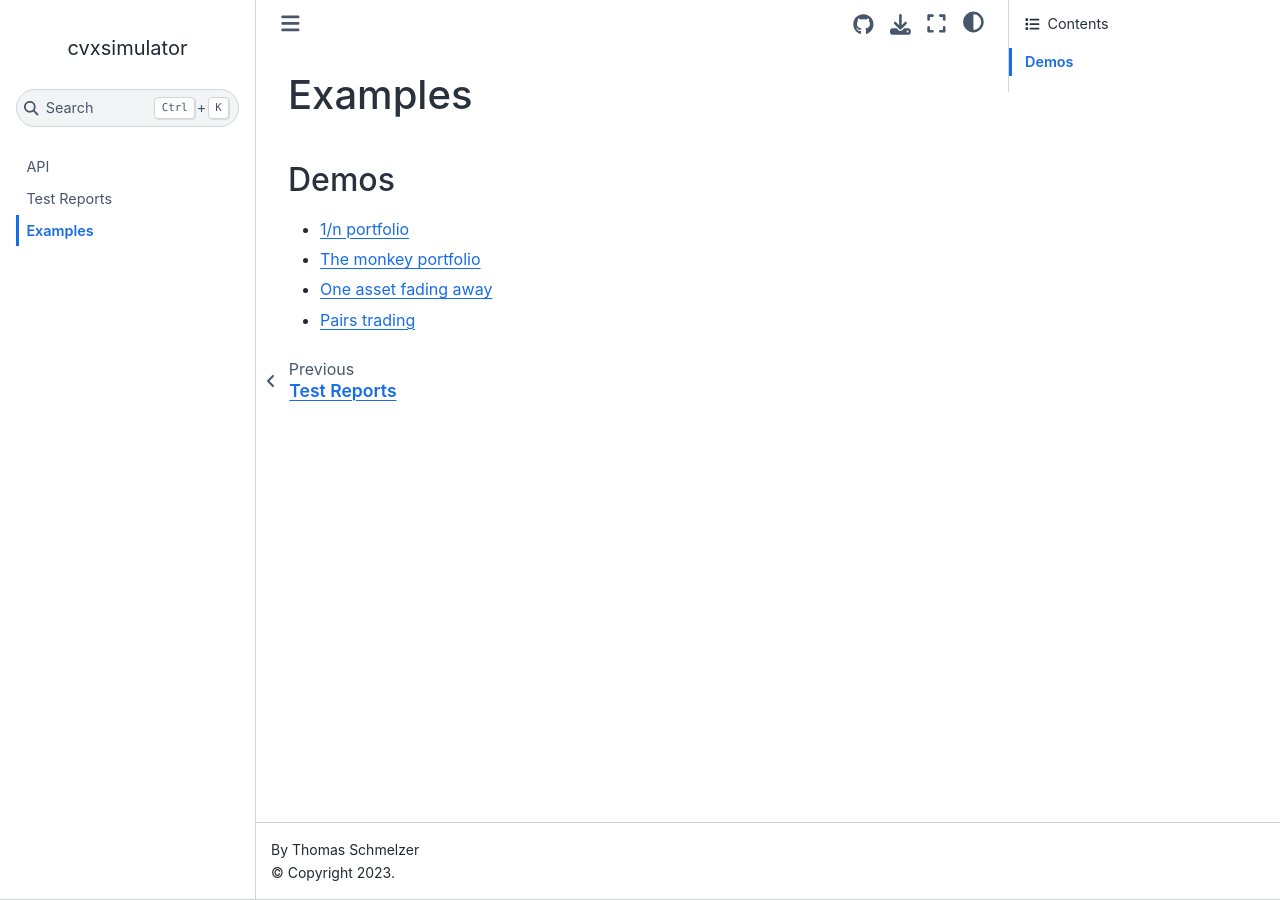
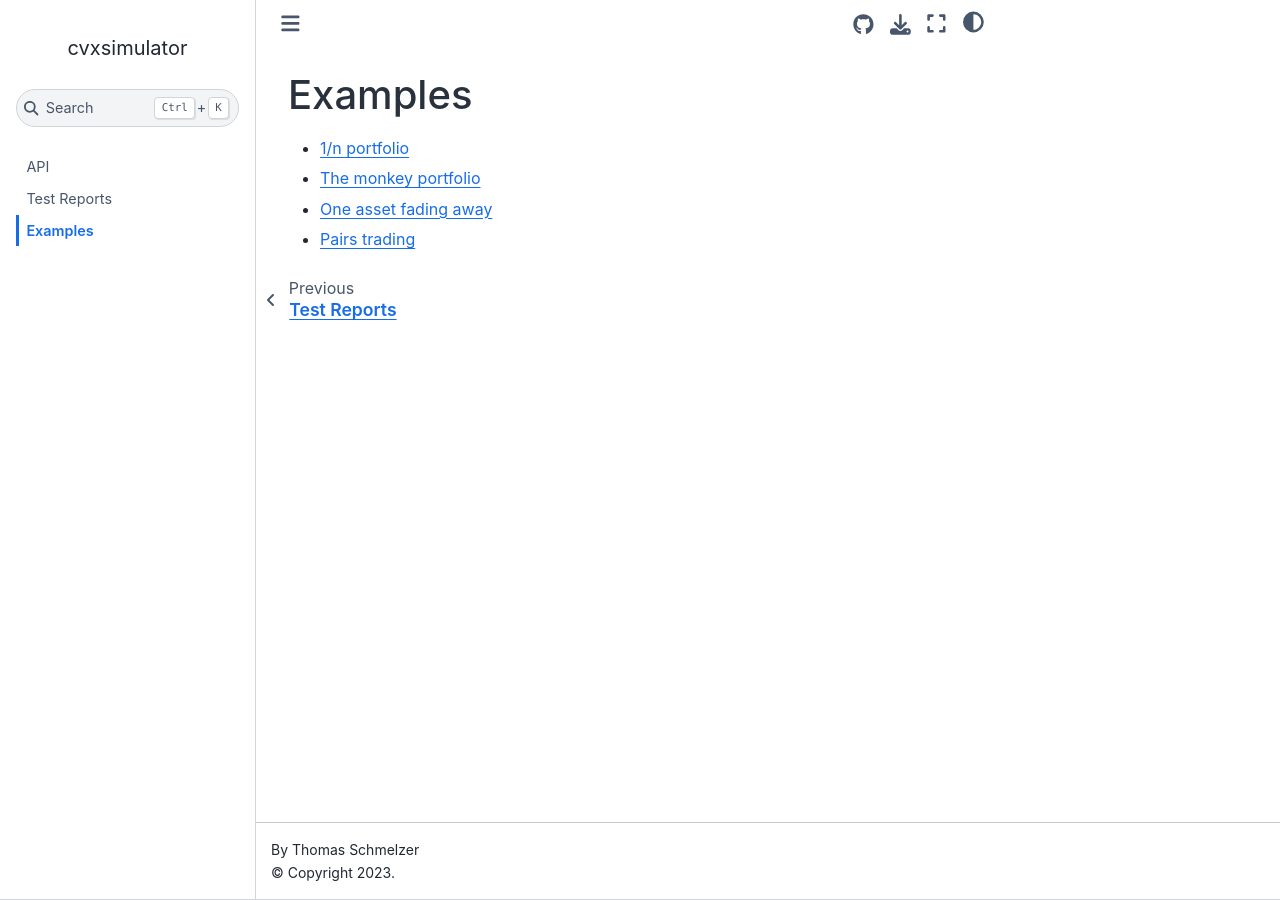
Before and after one commit to cvxgrp/simulator, a Jupyter Book: the page built from book/docs/marimo.md, in a window 1280 px wide. Built offline with Jupyter Book 1.0.4 settings and Sphinx 7.4.7 and the Sphinx Book theme 1.1.4, drawn with Linux system fonts in a browser that asks for light colours; comment, search, counter and statistics services are not loaded.

Commit message:
Update marimo.md (#454)

```diff
--- a/book/docs/marimo.md
+++ b/book/docs/marimo.md
@@ -1,6 +1,5 @@
 # Examples
 
-## Demos
 - [1/n portfolio](https://www.cvxgrp.org/simulator/marimo/Balanced.html)
 - [The monkey portfolio](https://www.cvxgrp.org/simulator/marimo/monkey.html)
 - [One asset fading away](https://www.cvxgrp.org/simulator/marimo/OneAssetFadingOut.html)
```
